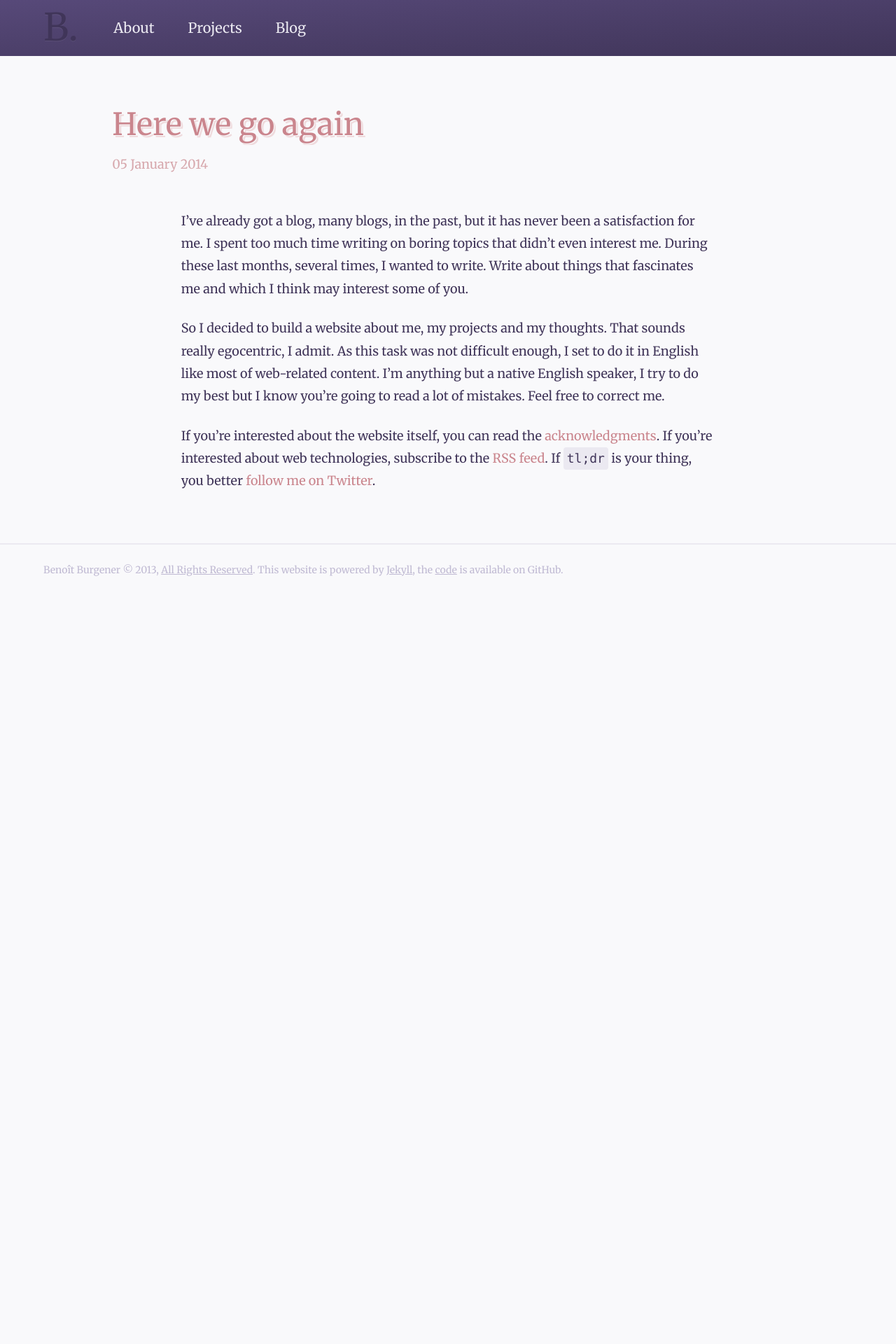
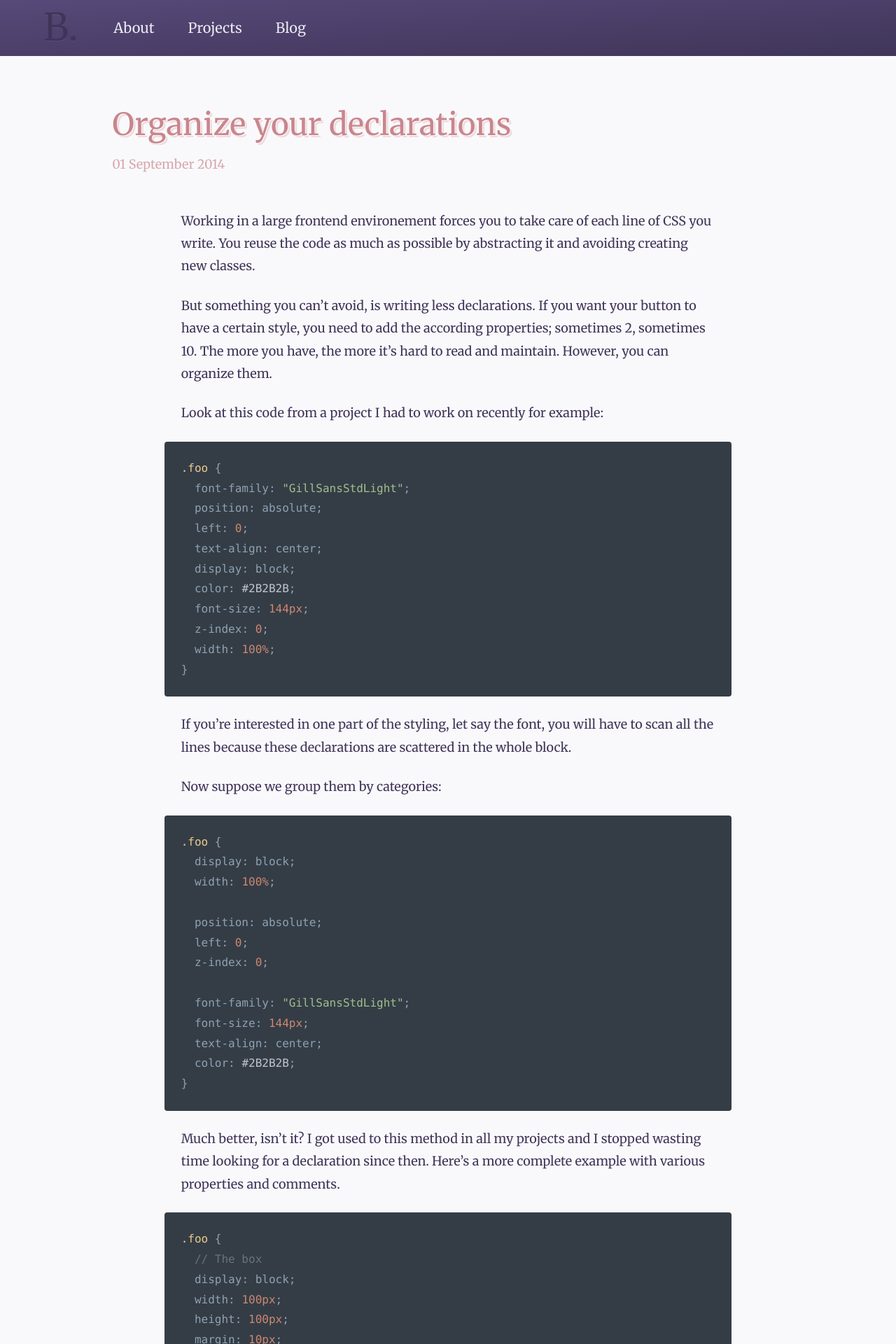
Before and after one commit to LeBenLeBen/benoitburgener.ch, a Jekyll site: the page built from blog/index.html, in a window 1280 px wide. Shown: the top 1920 px of the page at 70% size. Built offline with Jekyll 4.4.1, drawn with Linux system fonts in a browser that asks for light colours; nearby versions of some CDN libraries; some web fonts are replaced; Markdown is read by kramdown in place of the engine named in the settings; before the commit the page ends 900 px from its top, so only the background shows below that; some of the changed text lies outside the part shown.

Commit message:
Article: organize your CSS declarations

````diff
--- /dev/null
+++ b/_posts/2014-09-01-organize-your-css-declarations.md
@@ -0,0 +1,79 @@
+---
+layout: post
+title:  "Organize your declarations"
+date:   2014-09-01 08:00:00
+---
+
+Working in a large frontend environement forces you to take care of each line of CSS you write. You reuse the code as much as possible by abstracting it and avoiding creating new classes.
+
+But something you can’t avoid, is writing less declarations. If you want your button to have a certain style, you need to add the according properties; sometimes 2, sometimes 10. The more you have, the more it’s hard to read and maintain. However, you can organize them.
+
+Look at this code from a project I had to work on recently for example:
+
+```css
+.foo {
+  font-family: "GillSansStdLight";
+  position: absolute;
+  left: 0;
+  text-align: center;
+  display: block;
+  color: #2B2B2B;
+  font-size: 144px;
+  z-index: 0;
+  width: 100%;
+}
+```
+
+If you’re interested in one part of the styling, let say the font, you will have to scan all the lines because these declarations are scattered in the whole block.
+
+Now suppose we group them by categories:
+
+```css
+.foo {
+  display: block;
+  width: 100%;
+
+  position: absolute;
+  left: 0;
+  z-index: 0;
+
+  font-family: "GillSansStdLight";
+  font-size: 144px;
+  text-align: center;
+  color: #2B2B2B;
+}
+```
+
+Much better, isn’t it? I got used to this method in all my projects and I stopped wasting time looking for a declaration since then. Here’s a more complete example with various properties and comments.
+
+```scss
+.foo {
+  // The box
+  display: block;
+  width: 100px;
+  height: 100px;
+  margin: 10px;
+  padding: 10px;
+
+  // Positioning
+  position: absolute;
+  top: 0;
+  left: 0;
+  z-index: 1;
+
+  // Typeface
+  font-family: 'Helvetica', sans-serif;
+  font-size: 1.2em;
+  font-weight: bold;
+  color: white;
+
+  // Styling
+  background-color: red;
+  border: 1px solid blue;
+  border-radius: 3px;
+  cursor: pointer;
+
+  // All other properties
+  pointer-events: none;
+}
+```
--- a/_sass/gui/_syntax.scss
+++ b/_sass/gui/_syntax.scss
@@ -24,11 +24,11 @@
   .kn   { color: #c0c5ce } /* Keyword.Namespace */
   .kp   { color: #b48ead } /* Keyword.Pseudo */
   .kr   { color: #b48ead } /* Keyword.Reserved */
-  .kt   { color: #b48ead } /* Keyword.Type */
+  .kt   { color: #d08770 } /* Keyword.Type */
   .ld   { color: #a3be8c } /* Literal.Date */
   .m    { color: #d08770 } /* Literal.Number */
   .s    { color: #a3be8c } /* Literal.String */
-  .na   { color: #d08770 } /* Name.Attribute */
+  .na   { color: #b48ead } /* Name.Attribute */
   .nb   { color: #8fa1b3 } /* Name.Builtin */
   .nc   { color: #ebcb8b } /* Name.Class */
   .no   { color: #b48ead } /* Name.Constant */
````
Also changed, not shown: css/all.css.
